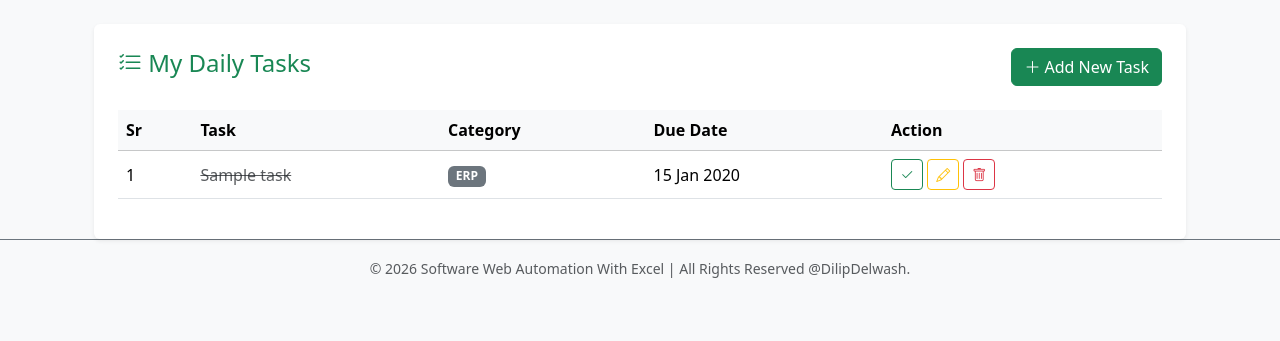
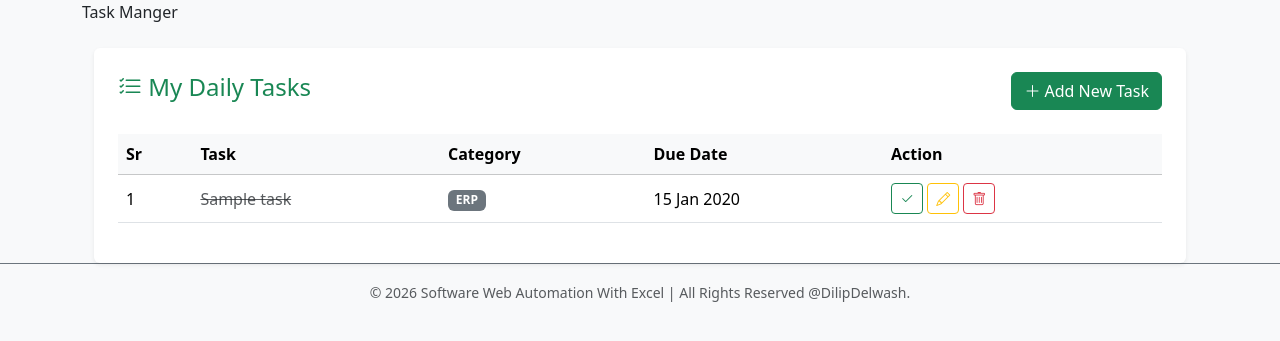
Before and after one commit to Dilip25825/web-automation-with-excel-khata, a Django app: page /tasks/ in a window 1280 px wide. Shown: the part 56-397 px from the top of the page. Run offline with Django 5.2, Linux system fonts and the light colour scheme; a user stored in the database is signed in; tables that the repository leaves empty hold one stand-in row (values such as "Sample post"); some libraries are stand-ins or nearby versions.

Commit message:
Update: title

```diff
--- a/khata/templates/khata/report.html
+++ b/khata/templates/khata/report.html
@@ -1,6 +1,6 @@
 {% extends 'khata/base.html' %}
 {% load static %}
-
+{% block title %} Reports {% endblock %}
 {% block content %}
 <div class="container mt-4">
     <div class="card shadow-sm border-0 p-4">
--- a/task_manager/templates/task_manager/tasks.html
+++ b/task_manager/templates/task_manager/tasks.html
@@ -1,5 +1,6 @@
 {% extends 'khata/base.html' %}
 {% block content %}
+{% block title %} Task Manger {% endblock %}
 <div class="container mt-4">
     <div class="card shadow-sm p-4 border-0">
         <div class="d-flex justify-content-between align-items-center mb-4">
@@ -37,6 +38,8 @@
                             onclick="editTask('{{ task.id }}', '{{ task.title|escapejs }}', '{{ task.category }}', '{{ task.due_date|date:'Y-m-d'}}')">
                             <i class="bi bi-pencil"></i>
                         </button>
+
+
 
                         <a href="{% url 'delete_task' task.id %}" class="btn btn-sm btn-outline-danger"><i
                                 class="bi bi-trash"></i></a>
```
